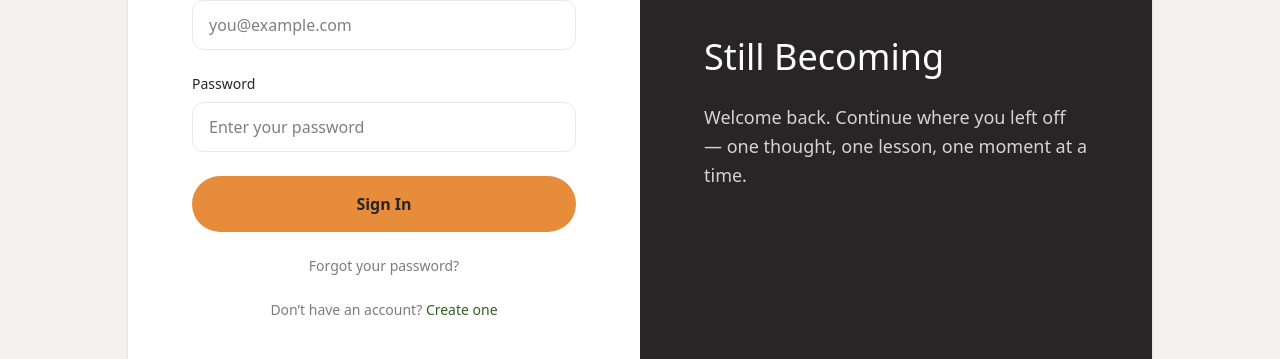
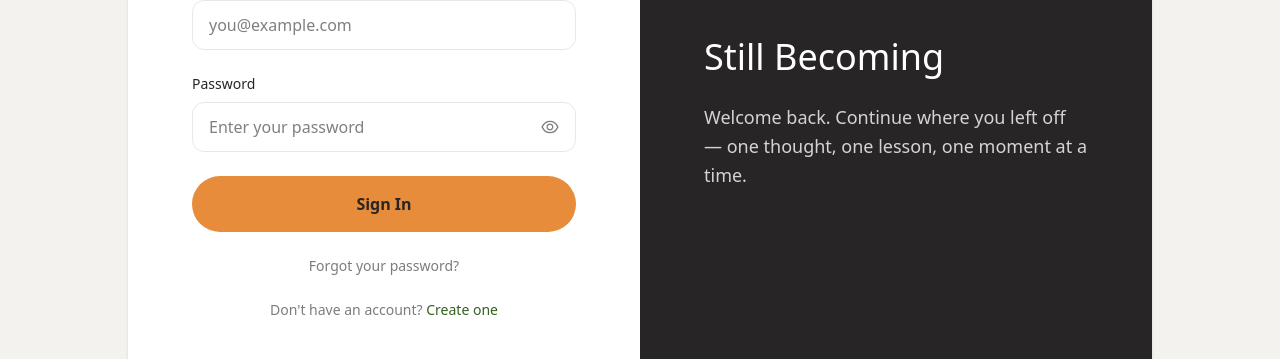
Before and after one commit to JAEDEXD3S1GN2/DiaryOfABecomingAdult, a React (Vite) app: page /Login in a window 1280 px wide. Shown: the part 288-647 px from the top of the page. Built offline with nearby package versions, Linux system fonts and the light colour scheme; no server answers.

Commit message:
Update Login.jsx

```diff
--- a/src/pages/Login/Login.jsx
+++ b/src/pages/Login/Login.jsx
@@ -3,6 +3,7 @@ import { motion } from "framer-motion";
 import { Link, useNavigate } from "react-router-dom";
 import axios from "axios";
 import toast from "react-hot-toast";
+import { AiOutlineEye, AiOutlineEyeInvisible } from "react-icons/ai";
 import { saveToken } from "../../../utils/tokenService";
 import { BaseUrl } from "../../../Baseconfig";
 
@@ -17,11 +18,17 @@ const Login = () => {
     password: "",
   });
 
+  const [showPassword, setShowPassword] = useState(false);
+
   const handleChange = (e) => {
     setFormData({
       ...formData,
       [e.target.name]: e.target.value,
     });
+  };
+
+  const togglePasswordVisibility = () => {
+    setShowPassword(!showPassword);
   };
 
   const handleSubmit = async (e) => {
@@ -58,7 +65,8 @@ const Login = () => {
     } catch (error) {
       toast.error(
         error.response?.data?.message || "Login failed",
-        { id: loadingToast }
+        { id: loadingToast },
+        console.log(error)
       );
     }
   };
@@ -98,14 +106,27 @@ const Login = () => {
                 <label className="block text-sm font-medium text-blackBrand mb-2">
                   Password
                 </label>
+                <div className="relative">
                   <input
-                  type="password"
+                    type={showPassword ? "text" : "password"}
                     name="password"
                     value={formData.password}
                     onChange={handleChange}
                     placeholder="Enter your password"
-                  className="w-full rounded-xl border border-blackBrand/10 px-4 py-3 focus:ring-2 focus:ring-greenBrand/40 focus:outline-none"
+                    className="w-full rounded-xl border border-blackBrand/10 px-4 py-3 pr-12 focus:ring-2 focus:ring-greenBrand/40 focus:outline-none"
                   />
+                  <button
+                    type="button"
+                    onClick={togglePasswordVisibility}
+                    className="absolute right-4 top-1/2 transform -translate-y-1/2 text-blackBrand/60 hover:text-blackBrand transition"
+                  >
+                    {showPassword ? (
+                      <AiOutlineEyeInvisible size={20} />
+                    ) : (
+                      <AiOutlineEye size={20} />
+                    )}
+                  </button>
+                </div>
               </div>
 
               <button
@@ -122,7 +143,7 @@ const Login = () => {
               </div>
 
               <p className="text-sm text-center text-blackBrand/60">
-                Don’t have an account?{" "}
+                Don't have an account?{" "}
                 <Link to="/Register" className="text-greenBrand font-medium">
                   Create one
                 </Link>
```
Lines whose indentation alone changed are shown as unchanged.
